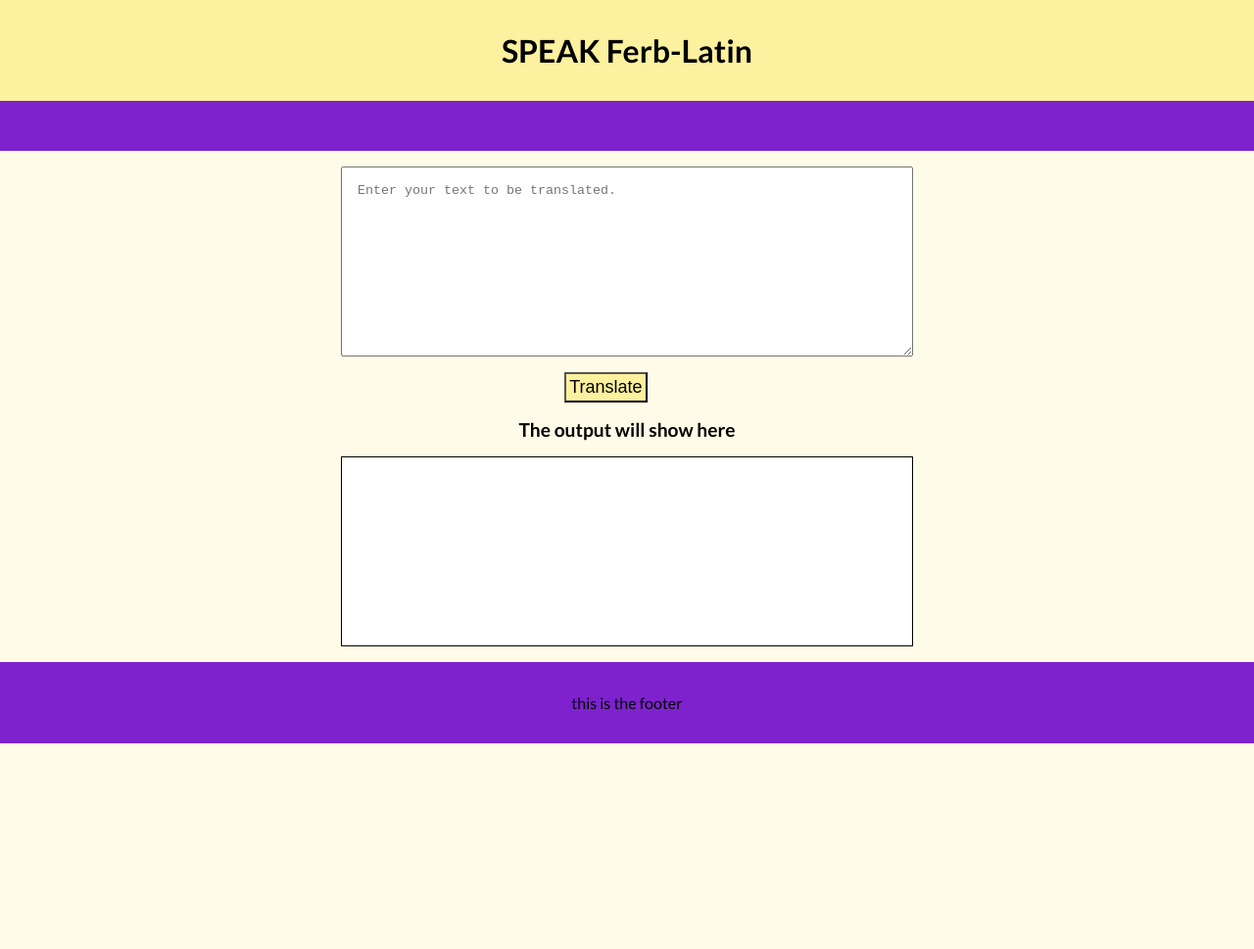
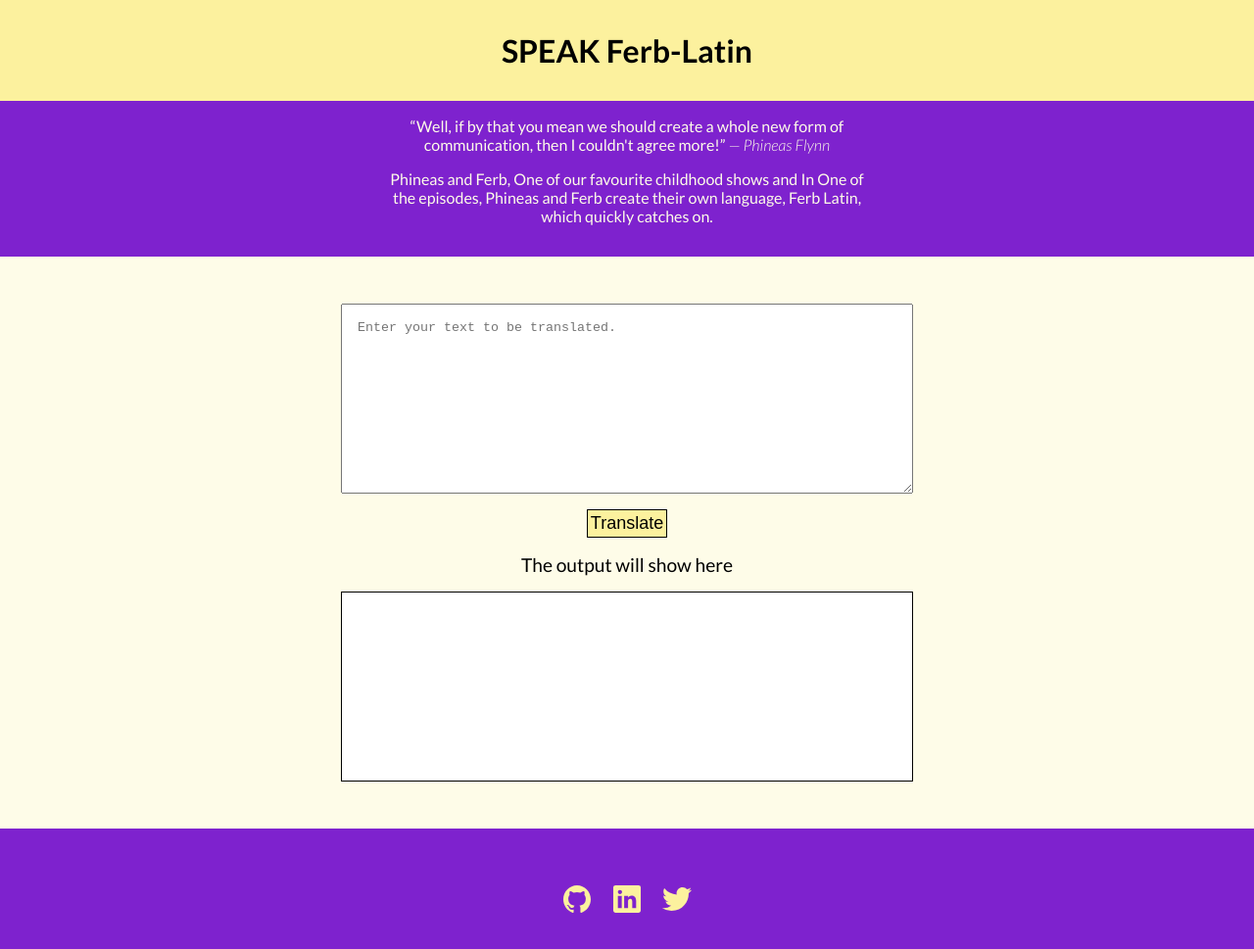
Before and after one commit to Shraddha-V22/Ferb-latin-translator, a plain HTML site: page index.html in a window 1280 px wide. Shown: the whole page at 98% size. Before the commit the page ends 800 px from the top, so only its background shows below. Drawn offline with nearby package versions, Linux system fonts and the light colour scheme.

Commit message:
update styles.css and footer

```diff
--- a/index.html
+++ b/index.html
@@ -11,19 +11,38 @@
     <header id="header">
         <h1 class="container-center">SPEAK Ferb-Latin</h1>
     </header>
-    <div id="header-border"><br></div>
+    <div id="header-border">
+        <article class="container-center article">
+            <q>Well, if by that you mean we should create a whole new form of communication, then I couldn't agree more!</q>
+        <cite>— Phineas Flynn</cite>
 
-    <main>
+        <p>Phineas and Ferb, One of our favourite childhood shows and In One of the episodes, Phineas and Ferb create their own language, Ferb Latin, which quickly catches on.</p>
+        </article>
+    </div>
+
+    <main id="main">
        <textarea id="textarea" placeholder="Enter your text to be translated."></textarea>
        <button id="translate-Btn">Translate</button>
        <div class="output-header container-center">The output will show here</div>
        <div id="output"></div>
     </main>
 
-    <footer class="footer">
-       <p class="footer-content container-center">this is the footer</p>
+    <footer id="footer">
+        <ul id="list">
+            <li class="social">
+                <a class="links" href="https://github.com/Shraddha-V22" target="_blank"><ion-icon name="logo-github" class="ionicons"></ion-icon></a>
+            </li>
+            <li class="social">
+                <a class="links" href="https://www.linkedin.com/in/vkarma-shraddha/" target="_blank"><ion-icon name="logo-linkedin" class="ionicons"></ion-icon></a>
+            </li>
+            <li class="social">
+                <a class="links" href="https://twitter.com/Shraddha_228" target="_blank"><ion-icon name="logo-twitter" class="ionicons"></ion-icon></a>
+            </li>
+        </ul>
     </footer>
 
+    <script type="module" src="https://unpkg.com/ionicons@5.5.2/dist/ionicons/ionicons.esm.js"></script>
+    <script nomodule src="https://unpkg.com/ionicons@5.5.2/dist/ionicons/ionicons.js"></script>
     <script src="app.js" type="text/javascript"></script>
 </body>
 </html>
--- a/styles.css
+++ b/styles.css
@@ -23,9 +23,20 @@ body {
     padding: 1rem;
 }
 
+.article {
+    color: var(--bg-color);
+}
+
+#main {
+    margin: 2rem 0;
+    display: flex;
+    flex-direction: column;
+    align-items: center;
+}
+
 #textarea {
     display: block;
-    width: 75%;
+    width: 70vw;
     height: 20vh;
     margin: 1rem;
     padding: 1rem;
@@ -35,15 +46,15 @@ body {
 }
 
 #translate-Btn {
-    margin-inline-start: 45%;
     padding: 0.2rem;
     font-size: large;
     background-color: var(--cream-color);
+    border: 1px solid black;
 }
 
 #output {
     border: 1px solid black;
-    width: 75%;
+    width: 70vw;
     height: 20vh;
     max-width: 550px;
     margin: 1rem;
@@ -56,7 +67,7 @@ body {
 .output-header {
     padding-top: 1rem;
     font-size: larger;
-    font-weight: bold;
+    /* font-weight: bold; */
 }
 
 .container-center {
@@ -65,7 +76,24 @@ body {
     max-width: 500px;
 }
 
-.footer {
+#footer {
     background-color: var(--violet-color);
-    padding: 2rem;
+    padding: 2rem 0 0.5rem 0;
+    text-align: center;
+    margin-top: 1rem;
 }
+
+#footer #list {
+    list-style-type: none;
+    padding-inline-start: 0px;
+}
+
+#footer #list .social{
+    display: inline-block;
+    margin: 0.5rem;
+}
+
+.ionicons {
+    font-size: 32px;
+    color: var(--cream-color);
+}
```
